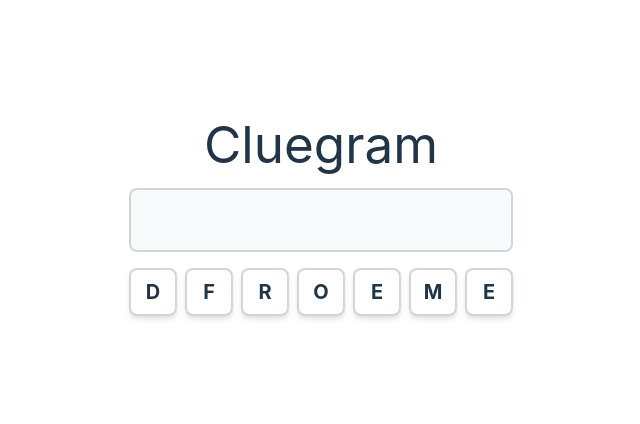
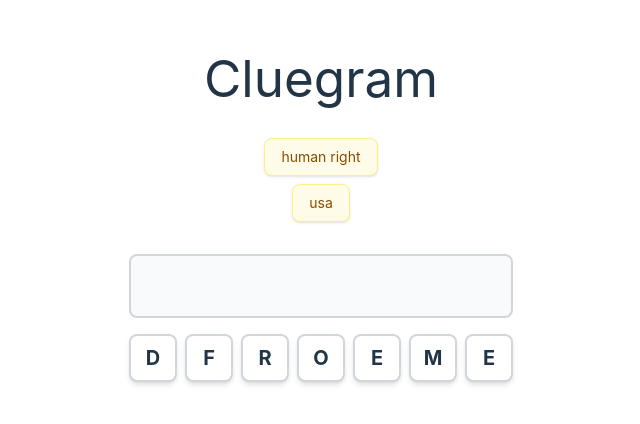
Before and after one commit to lacker/valentines2025, a React (Vite) app: page / in a window 1280 px wide. Shown: the part 176-600 px from the top of the page, without its empty margins (319-959 px from the left). Built offline with nearby package versions, Linux system fonts and the light colour scheme.

Commit message:
hints show up

```diff
--- a/src/App.css
+++ b/src/App.css
@@ -43,3 +43,28 @@
          border-gray-200 bg-gray-100
          hover:border-gray-200 hover:shadow-md;
 }
+
+.hints-container {
+  @apply flex flex-col items-center gap-2 my-4 p-4 mx-auto max-w-md;
+}
+
+.hint-item {
+  @apply bg-yellow-50 border border-yellow-200 rounded-lg px-4 py-2
+         text-sm text-yellow-800 shadow-sm;
+  animation: fade-in 0.5s ease-out forwards;
+}
+
+@keyframes fade-in {
+  from {
+    opacity: 0;
+    transform: translateY(-10px);
+  }
+  to {
+    opacity: 1;
+    transform: translateY(0);
+  }
+}
+
+.animate-fade-in {
+  animation: fade-in 0.5s ease-out forwards;
+}
--- a/src/App.jsx
+++ b/src/App.jsx
@@ -1,4 +1,4 @@
-import { useState } from 'react'
+import { useState, useEffect } from 'react'
 import './App.css'
 
 // Move problem to be used within the App component
@@ -26,6 +26,29 @@ function App() {
   const [shuffledLetters, setShuffledLetters] = useState(() => shuffleWord(problem.word));
   const [selectedLetters, setSelectedLetters] = useState([]);
   const [usedIndices, setUsedIndices] = useState(new Set());
+  const [visibleHints, setVisibleHints] = useState([]);
+
+  useEffect(() => {
+    // Don't set up timer if we've shown all hints
+    if (visibleHints.length >= problem.hints.length) return;
+
+    const timer = setInterval(() => {
+      setVisibleHints(prev => {
+        if (prev.length >= problem.hints.length) {
+          clearInterval(timer);
+          return prev;
+        }
+        return [...prev, problem.hints[prev.length]];
+      });
+    }, 5000);
+
+    // Show first hint immediately
+    if (visibleHints.length === 0) {
+      setVisibleHints([problem.hints[0]]);
+    }
+
+    return () => clearInterval(timer);
+  }, [visibleHints.length]);
 
   const handleLetterClick = (letter, index) => {
     if (usedIndices.has(index)) return;
@@ -57,6 +80,13 @@ function App() {
   return (
     <>
       <h1>Cluegram</h1>
+      <div className="hints-container">
+        {visibleHints.map((hint, index) => (
+          <div key={index} className="hint-item">
+            {hint}
+          </div>
+        ))}
+      </div>
       <div className="solution-bar">
         {selectedLetters.map((letter, index) => (
           <div
```
